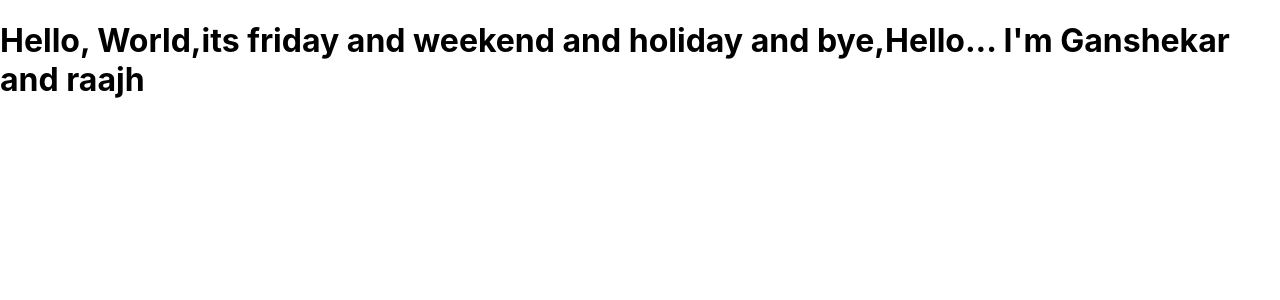
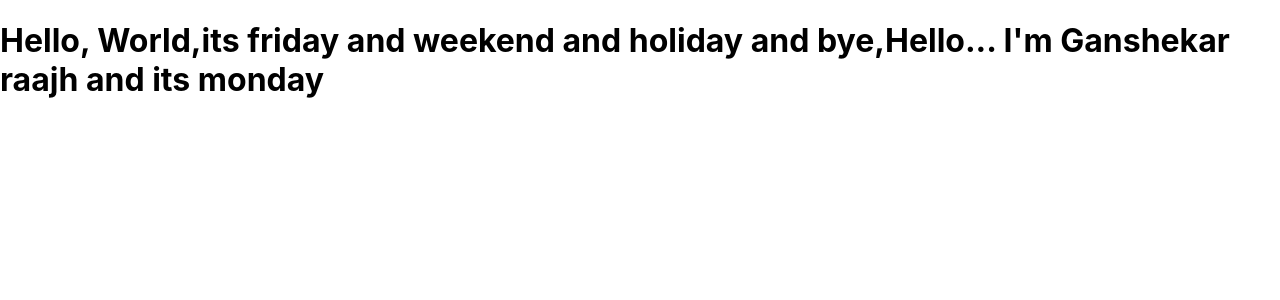
Before and after one commit to raajh/my-hello-react-app, a React (Create React App) app: page / in a window 1280 px wide. Shown: the top 300 px of the page. Built offline with nearby package versions, Linux system fonts and the light colour scheme.

Commit message:
updated app.js

```diff
--- a/src/App.js
+++ b/src/App.js
@@ -4,7 +4,7 @@ function App() {
   return (
     <div>
       <h1>Hello, World,its friday and weekend and holiday and bye,Hello...
-        I'm Ganshekar  and raajh
+        I'm Ganshekar  raajh and its monday
 
       </h1>
     </div>
```
